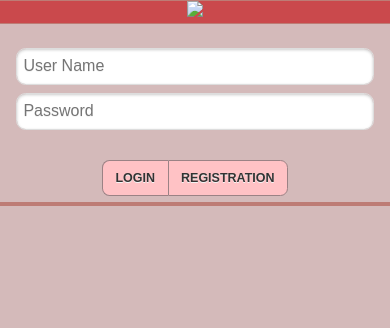
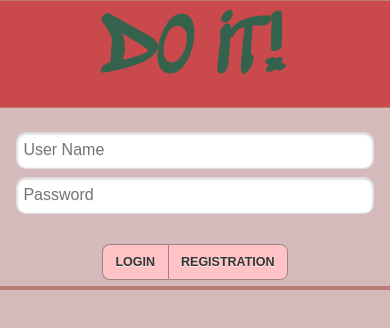
Before and after one commit to cardosovictorr/First_Application_CrossPlat, a website: page www/index.html in a window 390 px wide. Drawn offline with Linux system fonts and the light colour scheme; some packages are replaced by stand-ins of ours.

Commit message:
fixing the logo image path and adding it

```diff
--- a/www/index.html
+++ b/www/index.html
@@ -27,7 +27,7 @@
 
         <div data-role="header">
             <div style="text-align: center;">
-                <img src="img/logo_image.png" />
+                <img src="themes/images/logo_image.png" />
             </div>
         </div>
         <div role="main" class="ui-content">
@@ -60,7 +60,7 @@
     <div data-role="page" id="registration">
         <div data-role="header">
             <div style="text-align: center;">
-                <img src="img/logo_image.png" />
+                <img src="themes/images/logo_image.png" />
             </div>
         </div>
         <div role="main" class="ui-content">
@@ -344,7 +344,7 @@
     <div data-role="page" id="home">
         <div data-role="header">
             <div style="text-align: center;">
-                <img src="img/logo_image.png" />
+                <img src="themes/images/logo_image.png" />
             </div>
         </div>
         <div role="main" class="ui-content">
```
Also changed, not shown: www/themes/images/logo_image.png (added).
